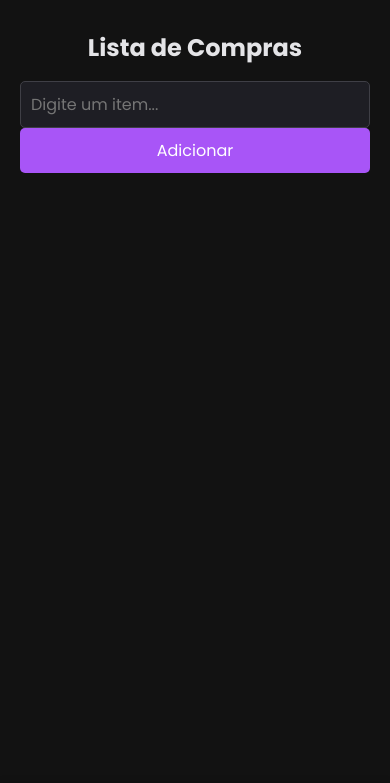
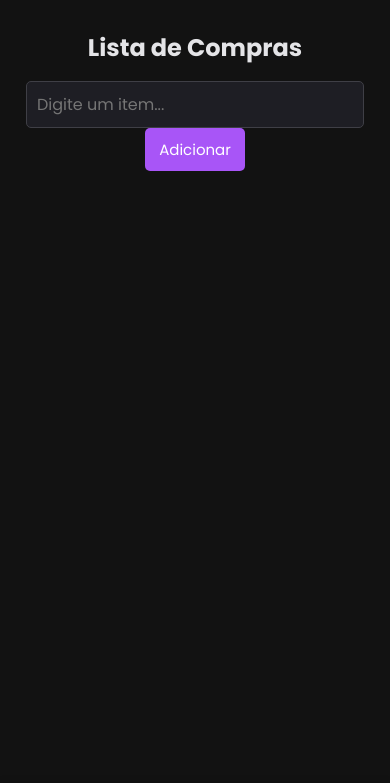
Before and after one commit to axnder/shopping-list, a plain HTML site: page index.html in a window 390 px wide. Shown: the top 783 px of the page. Drawn offline with Linux system fonts and the light colour scheme.

Commit message:
style: atualiza o layout responsivo

```diff
--- a/style.css
+++ b/style.css
@@ -47,6 +47,7 @@ button#btn-adicionar {
     border: none;
     border-radius: 5px;
     cursor: pointer;
+    flex-shrink: 0
 }
 
 button#btn-adicionar:hover {
@@ -129,12 +130,8 @@ footer p {
         font-size: 24px;
     }
 
-    .area-insercao {
-        flex-direction: column;
-    }
-
-    input,
     button#btn-adicionar {
-        width: 100%;
+        padding: 10px 14px;
+        font-size: 15px;
     }
 }
```
